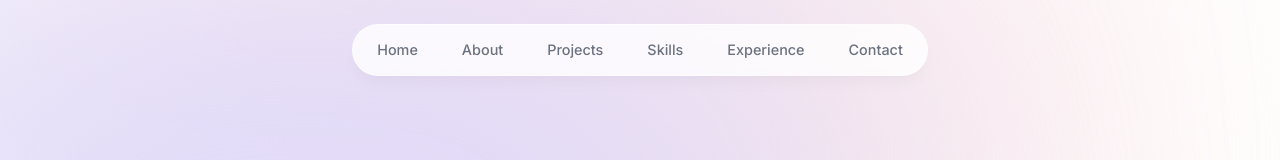
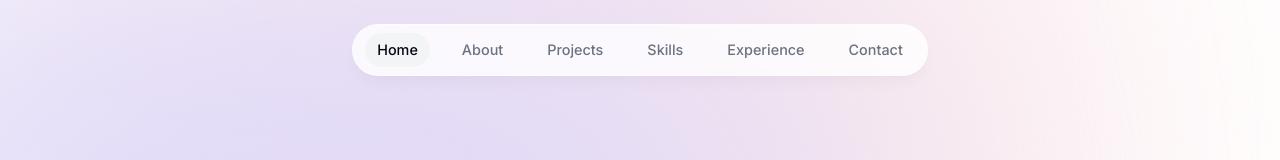
Before and after one commit to temkode/next-portfolio, a Next.js app: page / in a window 1280 px wide. Shown: the top 160 px of the page. Built offline with nearby package versions, Linux system fonts and the light colour scheme.

Commit message:
header links highlighting

```diff
--- a/app/layout.tsx
+++ b/app/layout.tsx
@@ -1,6 +1,7 @@
 import Header from "@/components/header";
 import "./globals.css";
 import { Inter } from "next/font/google";
+import ActiveSectionContextProvider from "@/context/active-section-context";
 
 const inter = Inter({ subsets: ["latin"] });
 
@@ -21,9 +22,10 @@
       >
         <div className="bg-[#fbe2e3] absolute -z-10 top-[-6rem] right-[11rem] h-[31.25rem] w-[31.25rem] rounded-full blur-[10rem] sm:w-[68.75rem]"></div>
         <div className="bg-[#dbd7fb] absolute -z-10 top-[-1rem] left-[-35rem] h-[31.25rem] w-[50rem] rounded-full blur-[10rem] sm:w-[68.75rem] md:left-[-33rem] lg:left-[-28rem] xl:left-[-15rem] 2xl:left-[-5rem]"></div>
-
-        <Header />
-        {children}
+        <ActiveSectionContextProvider>
+          <Header />
+          {children}
+        </ActiveSectionContextProvider>
       </body>
     </html>
   );
--- a/components/header.tsx
+++ b/components/header.tsx
@@ -4,8 +4,12 @@
 import { motion } from "framer-motion";
 import { links } from "@/lib/data";
 import Link from "next/link";
+import clsx from "clsx";
+import { useActiveSectionContext } from "@/context/active-section-context";
 
 export default function Header() {
+  const { activeSection, setActiveSection } = useActiveSectionContext();
+
   return (
     <header className="z-[999] relative">
       <motion.div
@@ -19,15 +23,28 @@
           {links.map((link) => (
             <motion.li
               key={link.hash}
-              className="h-3/4 flex items-center justify-center"
+              className="h-3/4 flex items-center justify-center relative"
               initial={{ y: -100, opacity: 0 }}
               animate={{ y: 0, opacity: 1 }}
             >
               <Link
                 href={link.hash}
-                className="flex w-full items-center justify-center px-3 py-3 hover:text-gray-950 transition"
+                className={clsx(
+                  "flex w-full items-center justify-center px-3 py-3 hover:text-gray-950 transition",
+                  {
+                    "text-gray-950": activeSection === link.name,
+                  }
+                )}
+                onClick={() => setActiveSection(link.name)}
               >
                 {link.name}
+                {link.name === activeSection && (
+                  <motion.span
+                    className="bg-gray-100 rounded-full absolute inset-0 -z-10"
+                    layoutId="activeSection"
+                    transition={{ type: "spring", stiffness: 380, damping: 30 }}
+                  ></motion.span>
+                )}
               </Link>
             </motion.li>
           ))}
--- /dev/null
+++ b/context/active-section-context.tsx
@@ -0,0 +1,43 @@
+"use client";
+
+import React, { useState, createContext, useContext } from "react";
+import { links } from "@/lib/data";
+
+type SectionName = (typeof links)[number]["name"];
+type ActiveSectionContextProviderProps = { children: React.ReactNode };
+type ActiveSectionContextType = {
+  activeSection: SectionName;
+  setActiveSection: React.Dispatch<React.SetStateAction<SectionName>>;
+};
+
+export const ActiveSectionContext =
+  createContext<ActiveSectionContextType | null>(null);
+
+export default function ActiveSectionContextProvider({
+  children,
+}: ActiveSectionContextProviderProps) {
+  const [activeSection, setActiveSection] = useState<SectionName>("Home");
+
+  return (
+    <ActiveSectionContext.Provider
+      value={{
+        activeSection,
+        setActiveSection,
+      }}
+    >
+      {children}
+    </ActiveSectionContext.Provider>
+  );
+}
+
+export function useActiveSectionContext() {
+  const context = useContext(ActiveSectionContext);
+
+  if (context === null) {
+    throw new Error(
+      "useActiveSectionContext must be used within an ActiveSectionContextProvider"
+    );
+  }
+
+  return context;
+}
--- a/package.json
+++ b/package.json
@@ -13,6 +13,7 @@
     "@types/react": "18.2.72",
     "@types/react-dom": "18.2.22",
     "autoprefixer": "10.4.19",
+    "clsx": "^2.1.0",
     "eslint": "8.57.0",
     "eslint-config-next": "14.1.4",
     "framer-motion": "^11.0.22",
@@ -21,6 +22,7 @@
     "react": "18.2.0",
     "react-dom": "18.2.0",
     "react-icons": "^5.0.1",
+    "react-intersection-observer": "^9.8.1",
     "tailwindcss": "3.4.1",
     "typescript": "5.4.3"
   }
```
Also changed, not shown: 1 other file (tests, documents, lock files or other folders).
